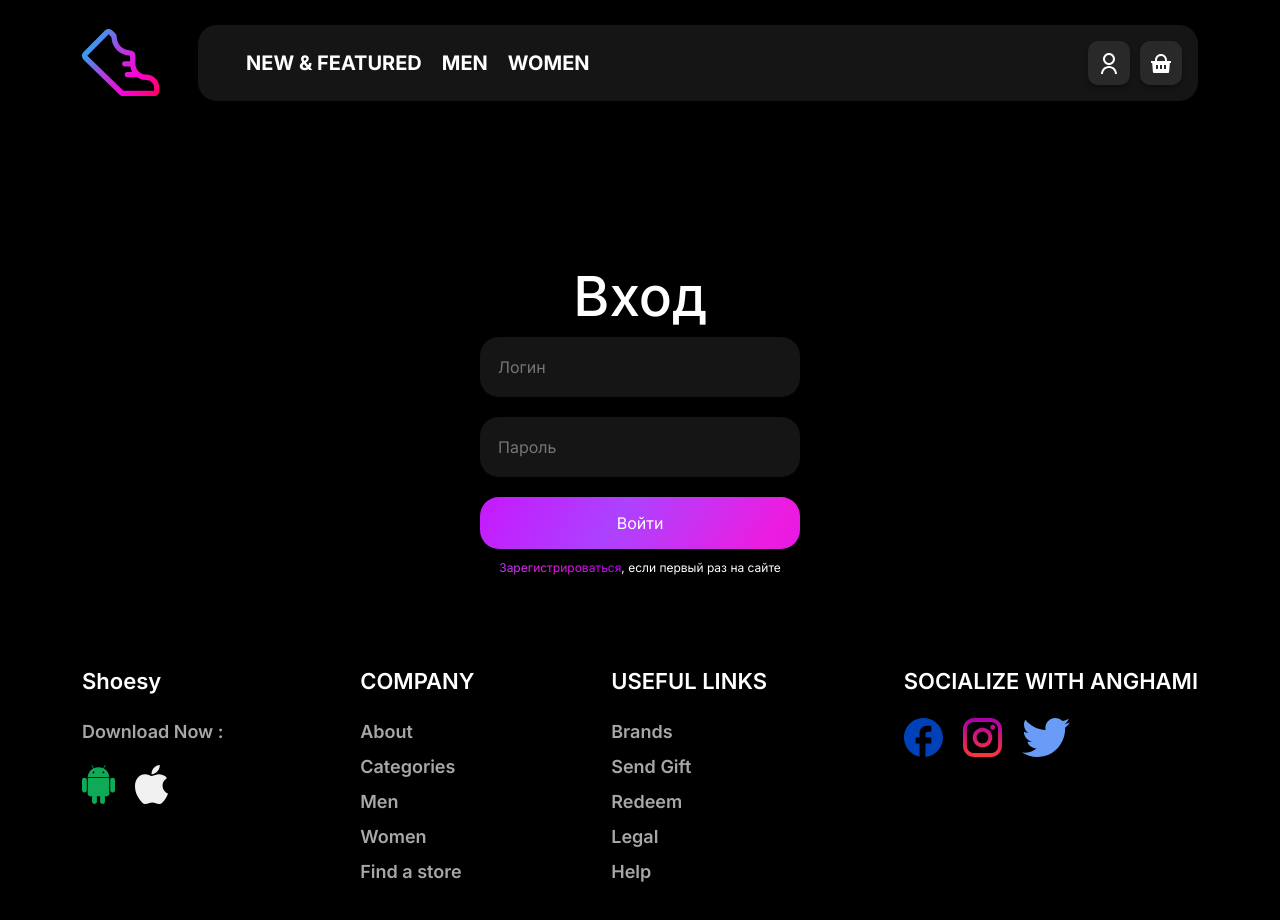
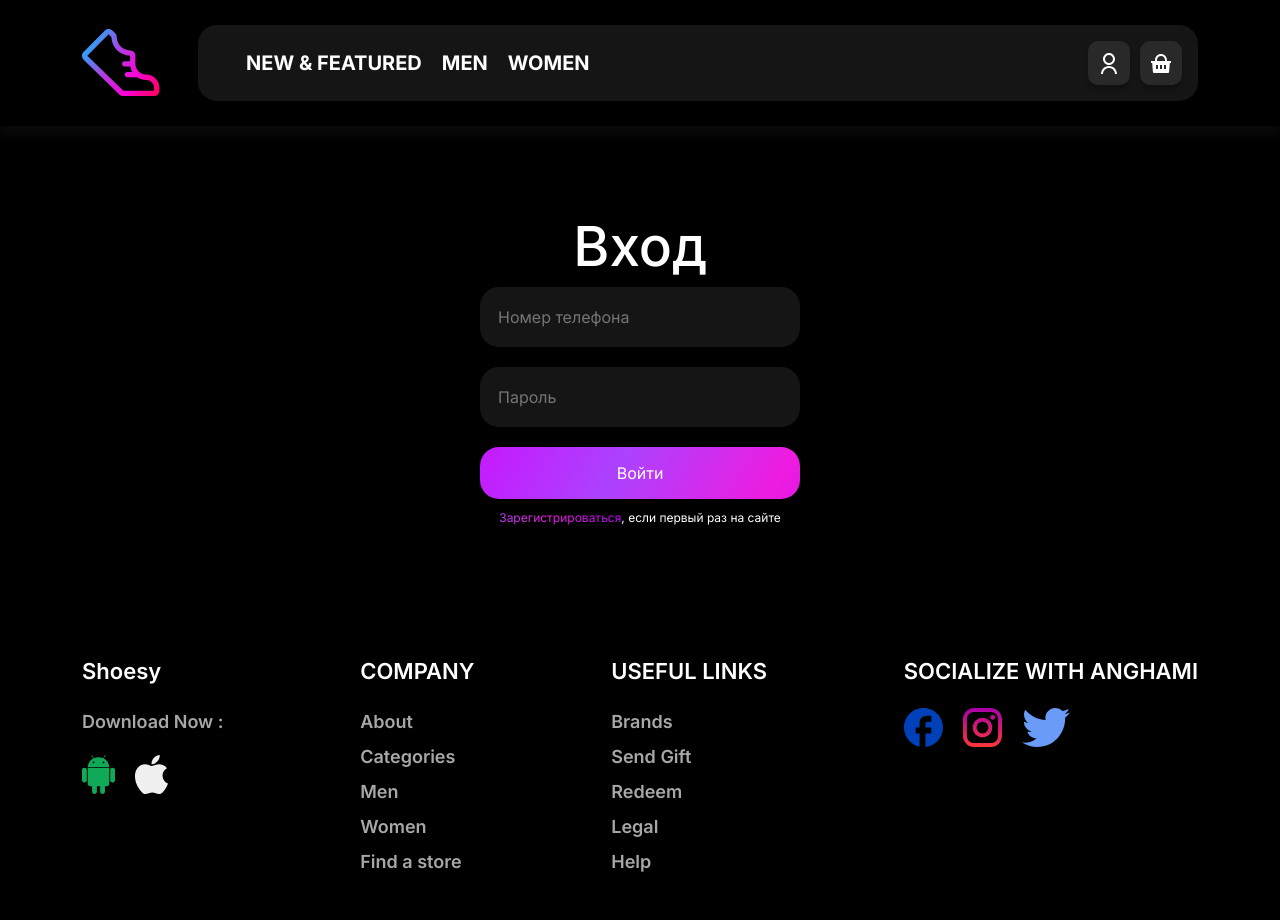
Before and after one commit to normansrgn/graduateWork, a React app: page /log in a window 1280 px wide. Shown: the top 920 px of the page. Built offline with nearby package versions, Linux system fonts and the light colour scheme; the HTML template or start-up script is replaced by a standard one.

Commit message:
header scroll

```diff
--- a/package.json
+++ b/package.json
@@ -12,6 +12,8 @@
     "preview": "vite preview"
   },
   "dependencies": {
+    "@fortawesome/fontawesome-svg-core": "^6.6.0",
+    "@fortawesome/react-fontawesome": "^0.2.2",
     "aos": "^2.3.4",
     "bootstrap": "^5.3.3",
     "install": "^0.13.0",
--- a/src/components/Header/Header.jsx
+++ b/src/components/Header/Header.jsx
@@ -6,6 +6,7 @@ import "./__header.scss";
 
 import HeaderNav from "./HeaderNav";
 import BurgerMenu from "../BurgerMenu/BurgerMenu";
+
 
 import logo from "./logo.svg";
 
--- a/src/components/Header/__header.scss
+++ b/src/components/Header/__header.scss
@@ -3,6 +3,7 @@
   z-index: 1000;
   position: fixed;
   background-color: black;
+  box-shadow: #0b0a0a 0px 10px 10px 0px;
   width: 100%;
   transition: transform 0.3s ease-in-out;
 
--- a/src/components/LogReg/Log.jsx
+++ b/src/components/LogReg/Log.jsx
@@ -1,5 +1,4 @@
 import React from "react";
-
 import { Container } from "react-bootstrap";
 import { Link } from "react-router-dom";
 
@@ -12,7 +11,11 @@ function Login() {
         <Container className="login__container">
           <h1 className="login__title">Вход</h1>
           <form action="" className="login__form">
-            <input type="text" className="login__input" placeholder="Логин" />
+            <input
+              type="text"
+              className="login__input"
+              placeholder="Номер телефона"
+            />
             <input
               type="password"
               className="login__input"
--- a/src/components/LogReg/__logReg.scss
+++ b/src/components/LogReg/__logReg.scss
@@ -1,5 +1,5 @@
 .login {
-height: 55vh;
+height: 65vh;
 display: flex;
 justify-content: center;
 align-items: center;
--- a/src/components/Prom/__prom.scss
+++ b/src/components/Prom/__prom.scss
@@ -6,6 +6,8 @@
   align-items: center;
 
   &__container {
+    margin-top: 70px;
+
     display: flex;
     flex-direction: column;
     gap: 8px;
@@ -115,7 +117,10 @@
 
 @media (max-width: 760px) {
   .prom {
-    margin-top: 60px;
+
+    &__container {
+      margin-top: 10px;
+    }
 
     &__hrImg {
       margin-top: 100px;
--- a/src/index.scss
+++ b/src/index.scss
@@ -29,7 +29,7 @@ body {
 }
 
 main {
-  margin-top: 200px;
+  margin-top: 110px;
   flex-grow: 1;
 }
 
```
Also changed, not shown: 2 other files (tests, documents, lock files or other folders).
